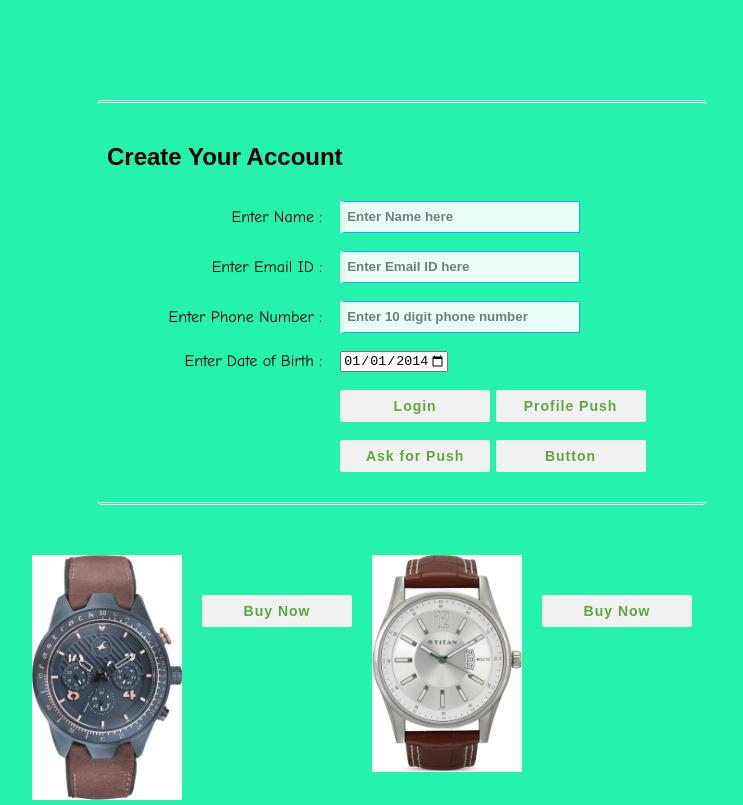
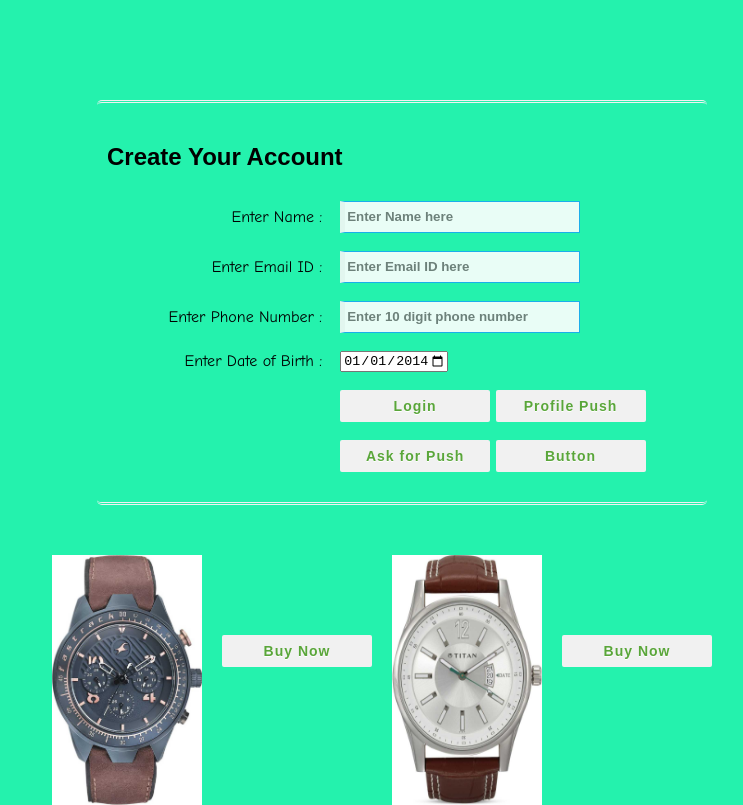
Before and after one commit to gitlalit/AssignmentCT, a plain HTML site: page index.html in a window 1280 px wide. Shown: the whole page, without its empty margins (238-981 px from the left). Drawn offline with Linux system fonts and the light colour scheme; a script that the page names is missing.

Commit message:
Update index.html

```diff
--- a/index.html
+++ b/index.html
@@ -147,14 +147,14 @@
 		</div>
 		<div style="margin-left:auto; margin-right:auto; margin-top:50px; width: 800px;">
 			<a href= "product_1">
-				<img src="/fast.jpeg" alt="product" onclick="product_viewed()" justify-content=center style="width: 150px; height: auto; display: flex; float:left; margin-left: 30px;">
+				<img src="/fast.jpeg" alt="product" onclick="product_viewed()" justify-content=center style="width: 150px; height: 250px; display: flex; float:left; margin-left: 50px;">
 			</a>
-			<button id="logbtn" type="button" value="" onclick="product_charged("Fastrack watch", "Mens Accessories", 2000)" class="btn" style="float: left; margin-top: 5%; margin-left: 20px; margin-right: 20px;">Buy Now</button></td>
+			<button id="logbtn" type="button" value="" onclick="product_charged("Fastrack watch", "Mens Accessories", 2000)" class="btn" style="float: left; margin-top: 10%; margin-left: 20px; margin-right: 20px;">Buy Now</button></td>
 
 			<a href= "product_2">
-				<img src="/titan.jpeg" alt="product" onclick="product_viewed()" justify-content=center style="width: 150px; height: auto; display: flex; float:left;">
+				<img src="/titan.jpeg" alt="product" onclick="product_viewed()" justify-content=center style="width: 150px; height: 250px; display: flex; float:left;">
 			</a>
-			<button id="logbtn" type="button" value="" onclick="product_charged("Titan watch", "Mens Accessories", 4000)" class="btn" style="float: left; margin-top: 5%; margin-left: 20px;">Buy Now</button></td>
+			<button id="logbtn" type="button" value="" onclick="product_charged("Titan watch", "Mens Accessories", 4000)" class="btn" style="float: left; margin-top: 10%; margin-left: 20px;">Buy Now</button></td>
 
 		</div>
 	</body>
```
